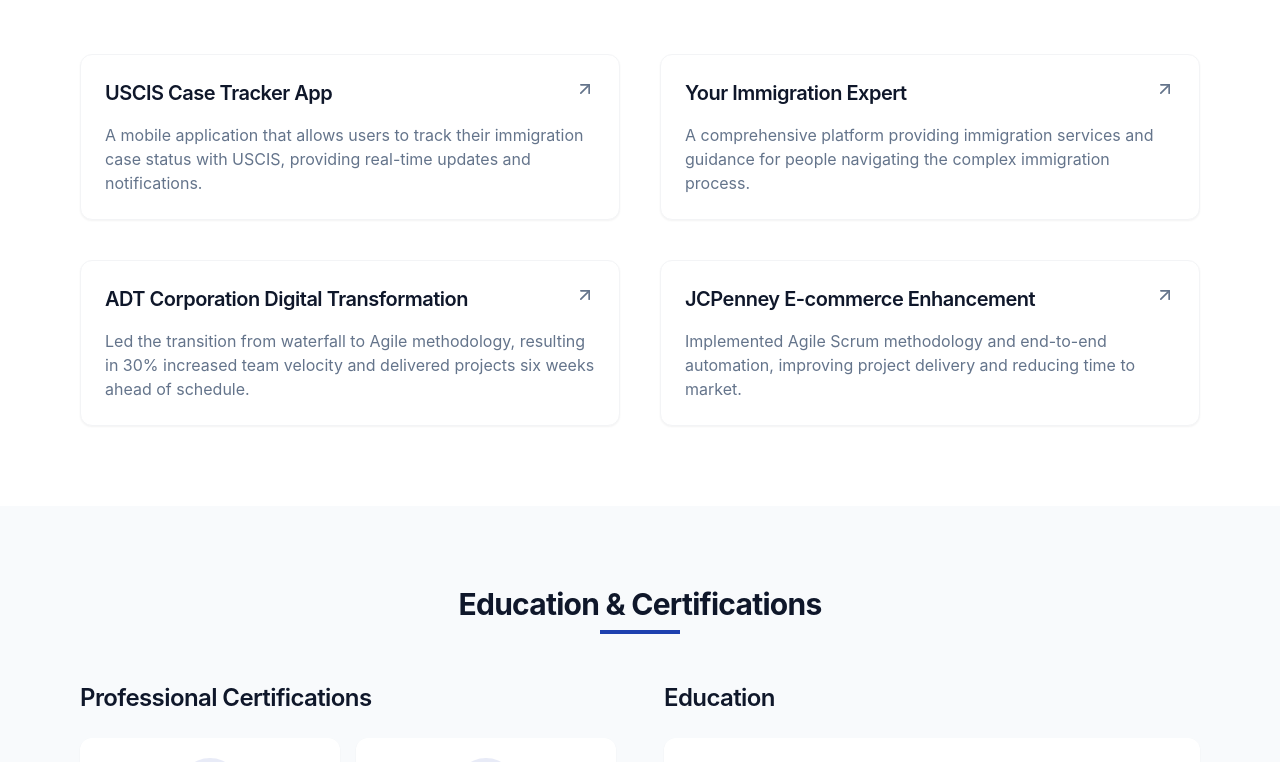
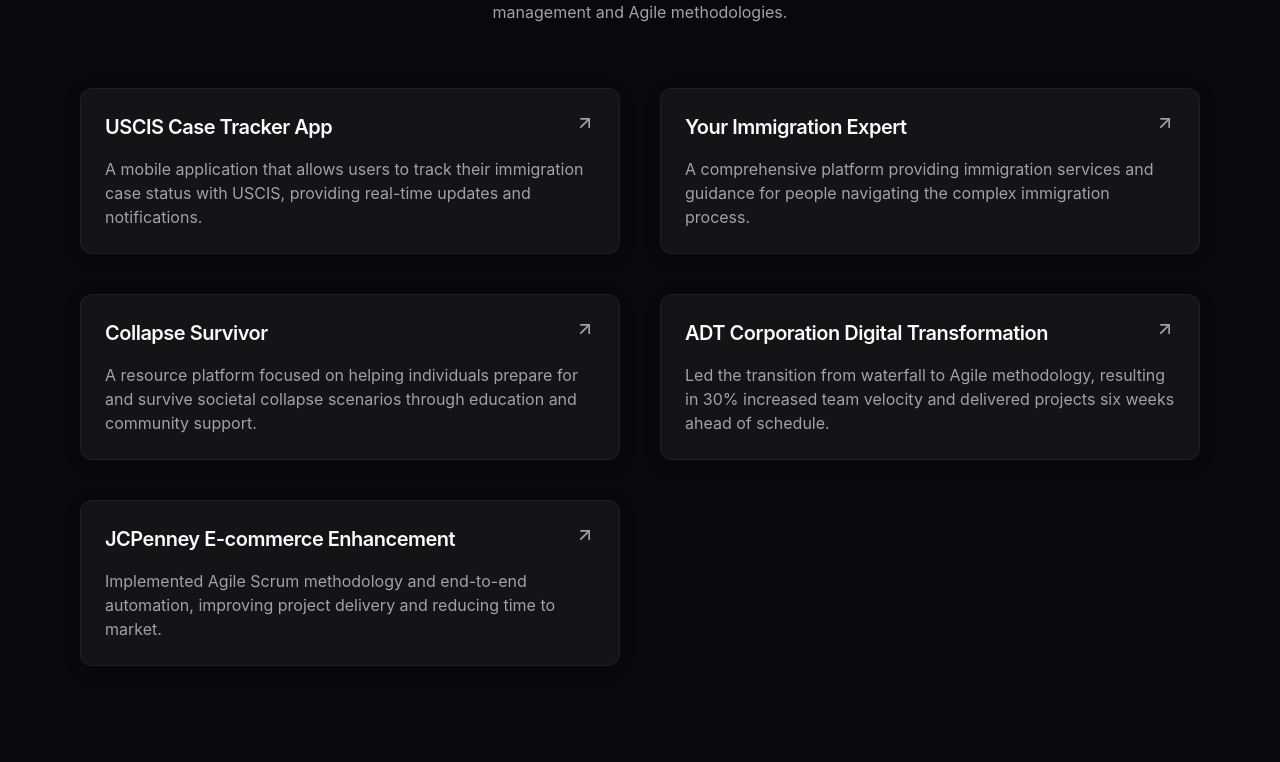
Before and after one commit to ankurtyagi83/dynamic-leader-space, a React (Vite) app: page / in a window 1280 px wide. Shown: the part 5036-5798 px from the top of the page. Built offline with nearby package versions, Linux system fonts and the light colour scheme; a web font is replaced by a local one.

Commit message:
Add project and dark theme
Added new project to portfolio and implemented a dark theme to the website.

```diff
--- a/index.html
+++ b/index.html
@@ -1,6 +1,6 @@
 
 <!DOCTYPE html>
-<html lang="en">
+<html lang="en" class="dark">
   <head>
     <meta charset="UTF-8" />
     <meta name="viewport" content="width=device-width, initial-scale=1.0" />
@@ -11,9 +11,10 @@
     <meta property="og:title" content="Ankur Tyagi | Project Manager & Scrum Master" />
     <meta property="og:description" content="17 years of expertise in Agile software project management and leadership" />
     <link href="https://fonts.cdnfonts.com/css/sf-pro-display" rel="stylesheet">
+    <meta name="theme-color" content="#1A1F2C">
   </head>
 
-  <body>
+  <body class="bg-background">
     <div id="root"></div>
     <!-- IMPORTANT: DO NOT REMOVE THIS SCRIPT TAG OR THIS VERY COMMENT! -->
     <script src="https://cdn.gpteng.co/gptengineer.js" type="module"></script>
--- a/src/components/Projects.tsx
+++ b/src/components/Projects.tsx
@@ -19,6 +19,11 @@ const projects: Project[] = [
     title: "Your Immigration Expert",
     description: "A comprehensive platform providing immigration services and guidance for people navigating the complex immigration process.",
     link: "https://agileworldtechnologies.com/yourimmigrationexpert/",
+  },
+  {
+    title: "Collapse Survivor",
+    description: "A resource platform focused on helping individuals prepare for and survive societal collapse scenarios through education and community support.",
+    link: "https://collapsesurvivor.com/",
   },
   {
     title: "ADT Corporation Digital Transformation",
@@ -57,12 +62,12 @@ const Projects: React.FC = () => {
   }, []);
 
   return (
-    <section id="projects" className="section-padding py-20 bg-white" ref={sectionRef}>
+    <section id="projects" className="section-padding py-20 bg-background" ref={sectionRef}>
       <div className="container mx-auto">
         <div className="text-center mb-16">
-          <h2 className="text-3xl font-bold text-brand-navy mb-2 reveal-animation">Projects</h2>
-          <div className="w-20 h-1 bg-brand-blue mx-auto reveal-animation"></div>
-          <p className="mt-6 max-w-2xl mx-auto text-brand-gray reveal-animation">
+          <h2 className="text-3xl font-bold text-foreground mb-2 reveal-animation">Projects</h2>
+          <div className="w-20 h-1 bg-primary mx-auto reveal-animation"></div>
+          <p className="mt-6 max-w-2xl mx-auto text-muted-foreground reveal-animation">
             A selection of projects I've led and delivered, showcasing my expertise in project management and Agile methodologies.
           </p>
         </div>
@@ -76,14 +81,14 @@ const Projects: React.FC = () => {
               rel="noopener noreferrer"
               className="block group"
             >
-              <div className="glass-card p-6 h-full transition-all duration-300 hover:shadow-lg border border-gray-100 hover:border-gray-200">
+              <div className="glass-card p-6 h-full transition-all duration-300 hover:shadow-lg border border-border hover:border-primary/20">
                 <div className="flex justify-between items-start mb-4">
-                  <h3 className="text-xl font-semibold text-brand-navy group-hover:text-brand-blue transition-colors">
+                  <h3 className="text-xl font-semibold text-foreground group-hover:text-primary transition-colors">
                     {project.title}
                   </h3>
-                  <ArrowUpRight className="text-brand-gray group-hover:text-brand-blue transition-colors" size={20} />
+                  <ArrowUpRight className="text-muted-foreground group-hover:text-primary transition-colors" size={20} />
                 </div>
-                <p className="text-brand-gray">
+                <p className="text-muted-foreground">
                   {project.description}
                 </p>
               </div>
--- a/src/index.css
+++ b/src/index.css
@@ -5,65 +5,35 @@
 
 @layer base {
   :root {
-    --background: 210 40% 98%;
-    --foreground: 222.2 84% 4.9%;
+    --background: 240 10% 3.9%;
+    --foreground: 0 0% 98%;
 
-    --card: 0 0% 100%;
-    --card-foreground: 222.2 84% 4.9%;
+    --card: 240 10% 3.9%;
+    --card-foreground: 0 0% 98%;
 
-    --popover: 0 0% 100%;
-    --popover-foreground: 222.2 84% 4.9%;
+    --popover: 240 10% 3.9%;
+    --popover-foreground: 0 0% 98%;
 
-    --primary: 221 83% 53%;
-    --primary-foreground: 210 40% 98%;
+    --primary: 250 90% 65%;
+    --primary-foreground: 0 0% 98%;
 
-    --secondary: 210 40% 96.1%;
-    --secondary-foreground: 222.2 47.4% 11.2%;
+    --secondary: 240 3.7% 15.9%;
+    --secondary-foreground: 0 0% 98%;
 
-    --muted: 210 40% 96.1%;
-    --muted-foreground: 215.4 16.3% 46.9%;
+    --muted: 240 3.7% 15.9%;
+    --muted-foreground: 240 5% 64.9%;
 
-    --accent: 210 40% 96.1%;
-    --accent-foreground: 222.2 47.4% 11.2%;
+    --accent: 240 3.7% 15.9%;
+    --accent-foreground: 0 0% 98%;
 
-    --destructive: 0 84.2% 60.2%;
-    --destructive-foreground: 210 40% 98%;
+    --destructive: 0 62.8% 30.6%;
+    --destructive-foreground: 0 0% 98%;
 
-    --border: 214.3 31.8% 91.4%;
-    --input: 214.3 31.8% 91.4%;
-    --ring: 221 83% 53%;
+    --border: 240 3.7% 15.9%;
+    --input: 240 3.7% 15.9%;
+    --ring: 240 4.9% 83.9%;
 
     --radius: 0.75rem;
-  }
-
-  .dark {
-    --background: 222.2 84% 4.9%;
-    --foreground: 210 40% 98%;
-
-    --card: 222.2 84% 4.9%;
-    --card-foreground: 210 40% 98%;
-
-    --popover: 222.2 84% 4.9%;
-    --popover-foreground: 210 40% 98%;
-
-    --primary: 217.2 91.2% 59.8%;
-    --primary-foreground: 222.2 47.4% 11.2%;
-
-    --secondary: 217.2 32.6% 17.5%;
-    --secondary-foreground: 210 40% 98%;
-
-    --muted: 217.2 32.6% 17.5%;
-    --muted-foreground: 215 20.2% 65.1%;
-
-    --accent: 217.2 32.6% 17.5%;
-    --accent-foreground: 210 40% 98%;
-
-    --destructive: 0 62.8% 30.6%;
-    --destructive-foreground: 210 40% 98%;
-
-    --border: 217.2 32.6% 17.5%;
-    --input: 217.2 32.6% 17.5%;
-    --ring: 224.3 76.3% 48%;
   }
 }
 
@@ -91,7 +61,7 @@
   }
 
   .glass-card {
-    @apply bg-white backdrop-blur-sm rounded-lg shadow-sm;
+    @apply bg-secondary/40 backdrop-blur-sm rounded-lg shadow-soft border border-white/5;
   }
 
   .reveal-animation {
@@ -113,11 +83,19 @@
   }
 
   .timeline-dot {
-    @apply absolute w-3 h-3 bg-brand-blue rounded-full -left-[6.5px] mt-1.5;
+    @apply absolute w-3 h-3 bg-primary rounded-full -left-[6.5px] mt-1.5;
   }
 
   .timeline-line {
-    @apply absolute w-0.5 bg-gray-200 h-full -left-[0.5px] top-6;
+    @apply absolute w-0.5 bg-muted h-full -left-[0.5px] top-6;
+  }
+
+  .text-gradient {
+    @apply bg-gradient-to-br from-white via-white/90 to-white/70 bg-clip-text text-transparent;
+  }
+
+  .neo-blur {
+    @apply backdrop-blur-2xl bg-black/40 border border-white/10;
   }
 }
 
--- a/src/pages/Index.tsx
+++ b/src/pages/Index.tsx
@@ -32,8 +32,16 @@ const Index: React.FC = () => {
     };
   }, []);
 
+  // Add class to the document body on mount
+  useEffect(() => {
+    document.documentElement.classList.add('dark');
+    return () => {
+      document.documentElement.classList.remove('dark');
+    };
+  }, []);
+
   return (
-    <div className="flex flex-col min-h-screen">
+    <div className="flex flex-col min-h-screen bg-background text-foreground">
       <Header />
       <main className="flex-grow">
         <Hero />
--- a/tailwind.config.ts
+++ b/tailwind.config.ts
@@ -64,11 +64,11 @@ export default {
 					ring: 'hsl(var(--sidebar-ring))'
 				},
 				brand: {
-					blue: "#1E40AF",
-					navy: "#0F172A",
-					gray: "#64748B",
-					lightGray: "#F1F5F9",
-					offWhite: "#FAFAFA"
+					blue: "#8B5CF6", // Changed to purple
+					navy: "#1A1F2C", // Dark background
+					gray: "#C8C8C9", // Light gray text
+					lightGray: "#333333", // Darker gray
+					offWhite: "#F1F1F1" // Off white
 				}
 			},
 			borderRadius: {
@@ -120,8 +120,8 @@ export default {
 				'slow-pulse': 'slow-pulse 4s ease-in-out infinite',
 			},
 			boxShadow: {
-				'soft': '0 4px 20px -2px rgba(0, 0, 0, 0.06)',
-				'glass': '0 8px 32px 0 rgba(31, 38, 135, 0.07)',
+				'soft': '0 4px 20px -2px rgba(0, 0, 0, 0.16)',
+				'glass': '0 8px 32px 0 rgba(31, 38, 135, 0.15)',
 			},
 			backdropBlur: {
 				'xs': '2px',
```
